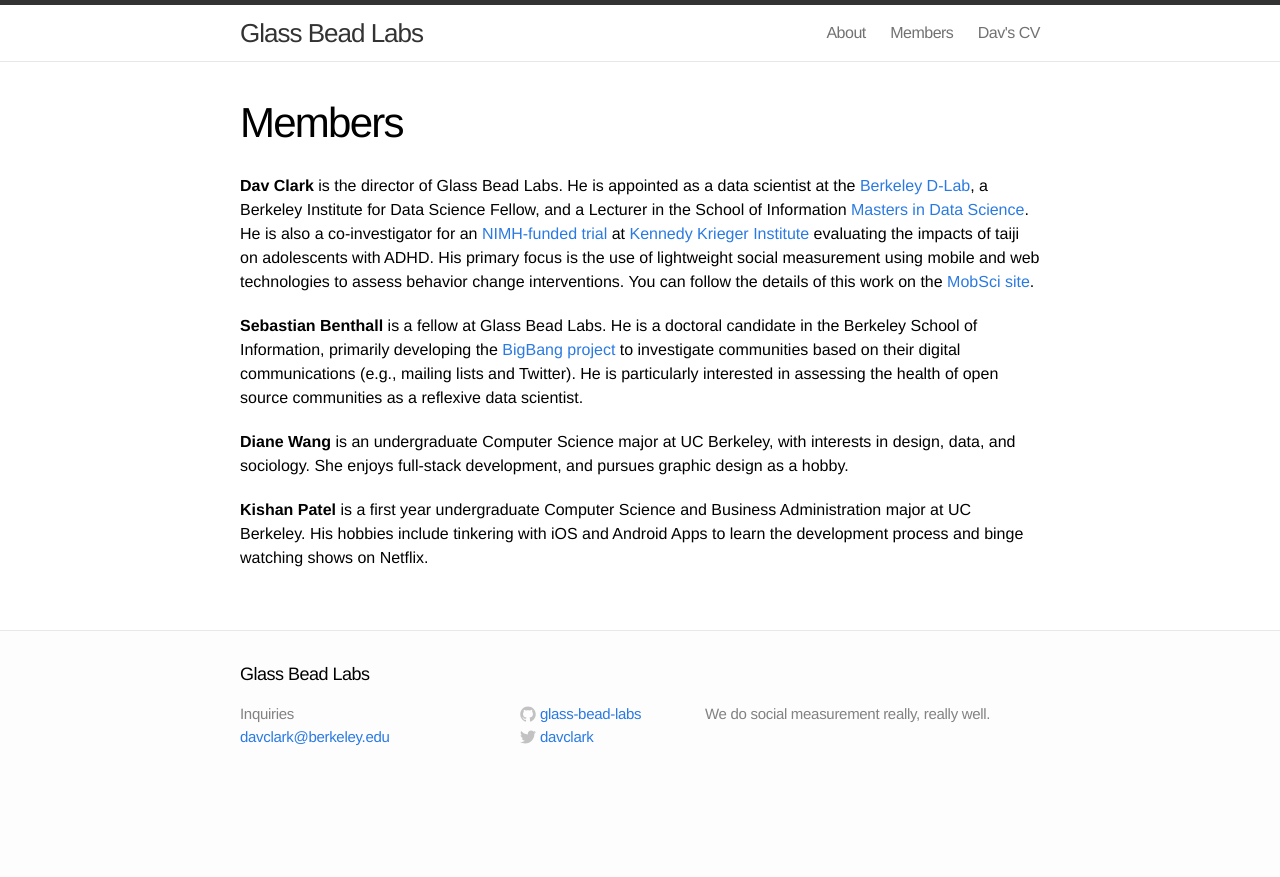
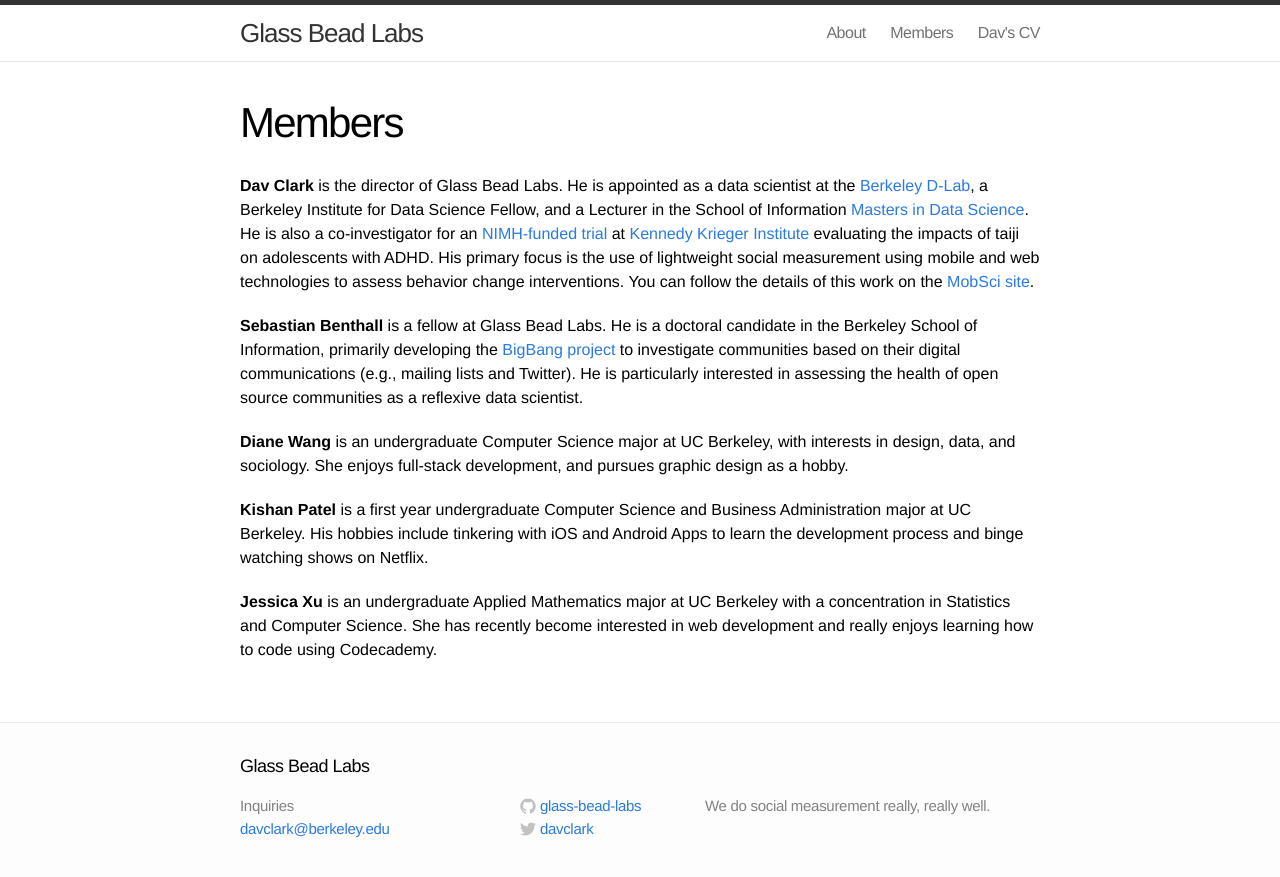
Before and after one commit to glass-bead-labs/bead.glass, a Jekyll site: the page built from members.md, in a window 1280 px wide. Shown: the top 877 px of the page. Built offline with Jekyll 4.4.1, drawn with Linux system fonts in a browser that asks for light colours.

Commit message:
Update members.md

```diff
--- a/members.md
+++ b/members.md
@@ -26,3 +26,5 @@ the health of open source communities as a reflexive data scientist.
 **Diane Wang** is an undergraduate Computer Science major at UC Berkeley, with interests in design, data, and sociology. She enjoys full-stack development, and pursues graphic design as a hobby.
 
 **Kishan Patel** is a first year undergraduate Computer Science and Business Administration major at UC Berkeley.  His hobbies include tinkering with iOS and Android Apps to learn the development process and binge watching shows on Netflix.
+
+**Jessica Xu** is an undergraduate Applied Mathematics major at UC Berkeley with a concentration in Statistics and Computer Science. She has recently become interested in web development and really enjoys learning how to code using Codecademy.
```
